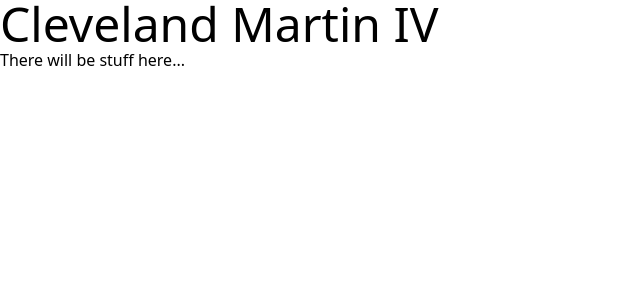
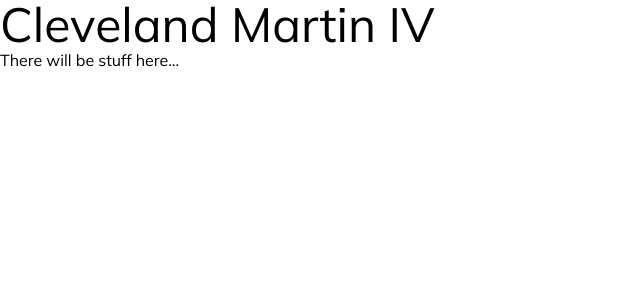
Before and after one commit to Clevelandm1/CodeWithAI, a React (Vite) app: page / in a window 1280 px wide. Shown: the top 300 px of the page, without its empty margins (0-640 px from the left). Built offline with nearby package versions, Linux system fonts and the light colour scheme.

Commit message:
added font

```diff
--- a/src/App.css
+++ b/src/App.css
@@ -0,0 +1,20 @@
+@font-face {
+  font-family: 'Mulish';
+  src: url('./assets/fonts/Mulish-VariableFont_wght.ttf') format('truetype');
+  font-weight: 100 900;
+  font-style: normal;
+  font-display: swap;
+}
+
+@font-face {
+  font-family: 'Mulish';
+  src: url('./assets/fonts/Mulish-Italic-VariableFont_wght.ttf') format('truetype');
+  font-weight: 100 900;
+  font-style: italic;
+  font-display: swap;
+}
+
+/* Optionally set as default font for the app */
+body {
+  font-family: 'Mulish', sans-serif;
+}
```
Also changed, not shown: src/assets/fonts/Mulish-Italic-VariableFont_wght.ttf (added), src/assets/fonts/Mulish-VariableFont_wght.ttf (added).
